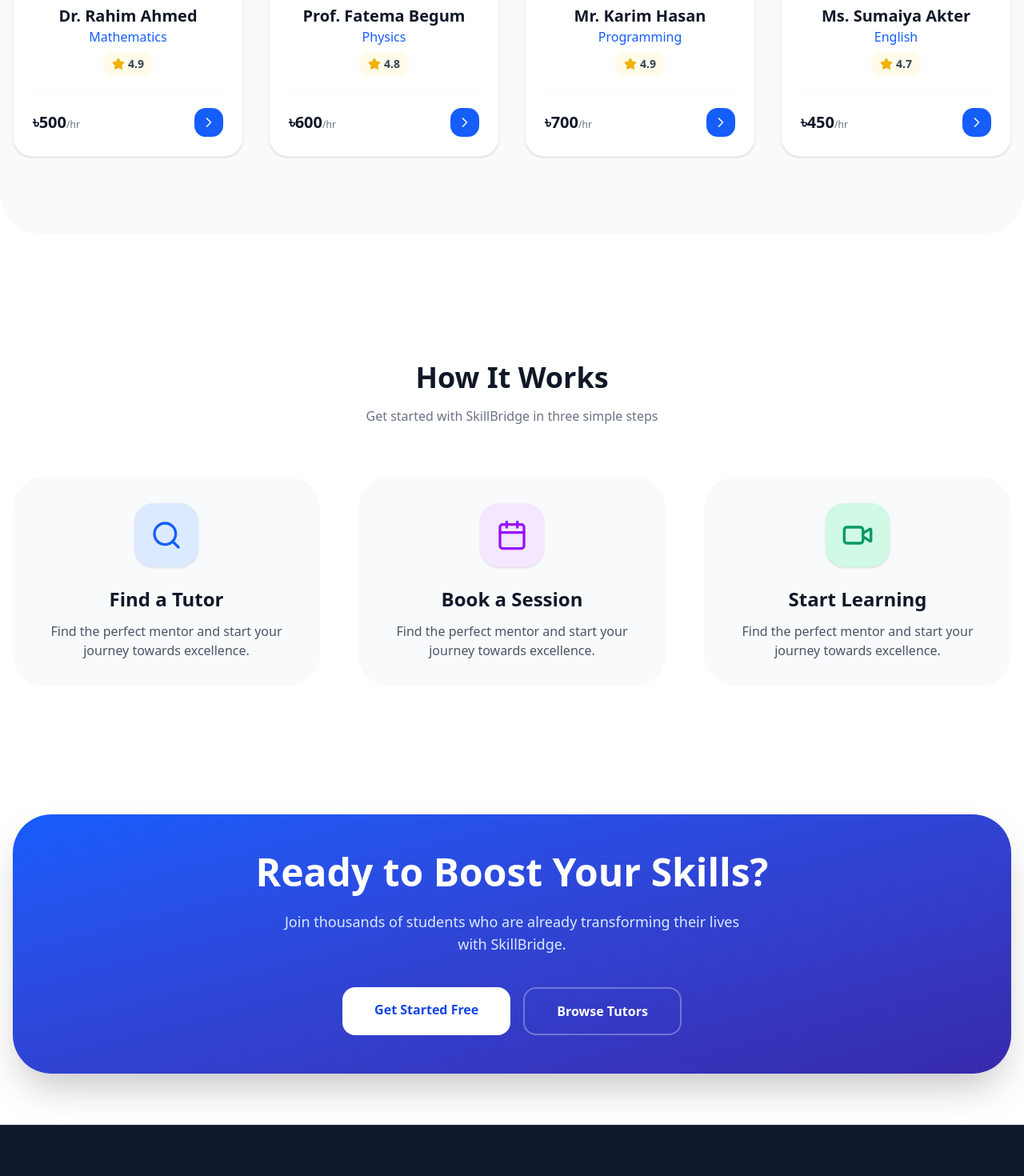
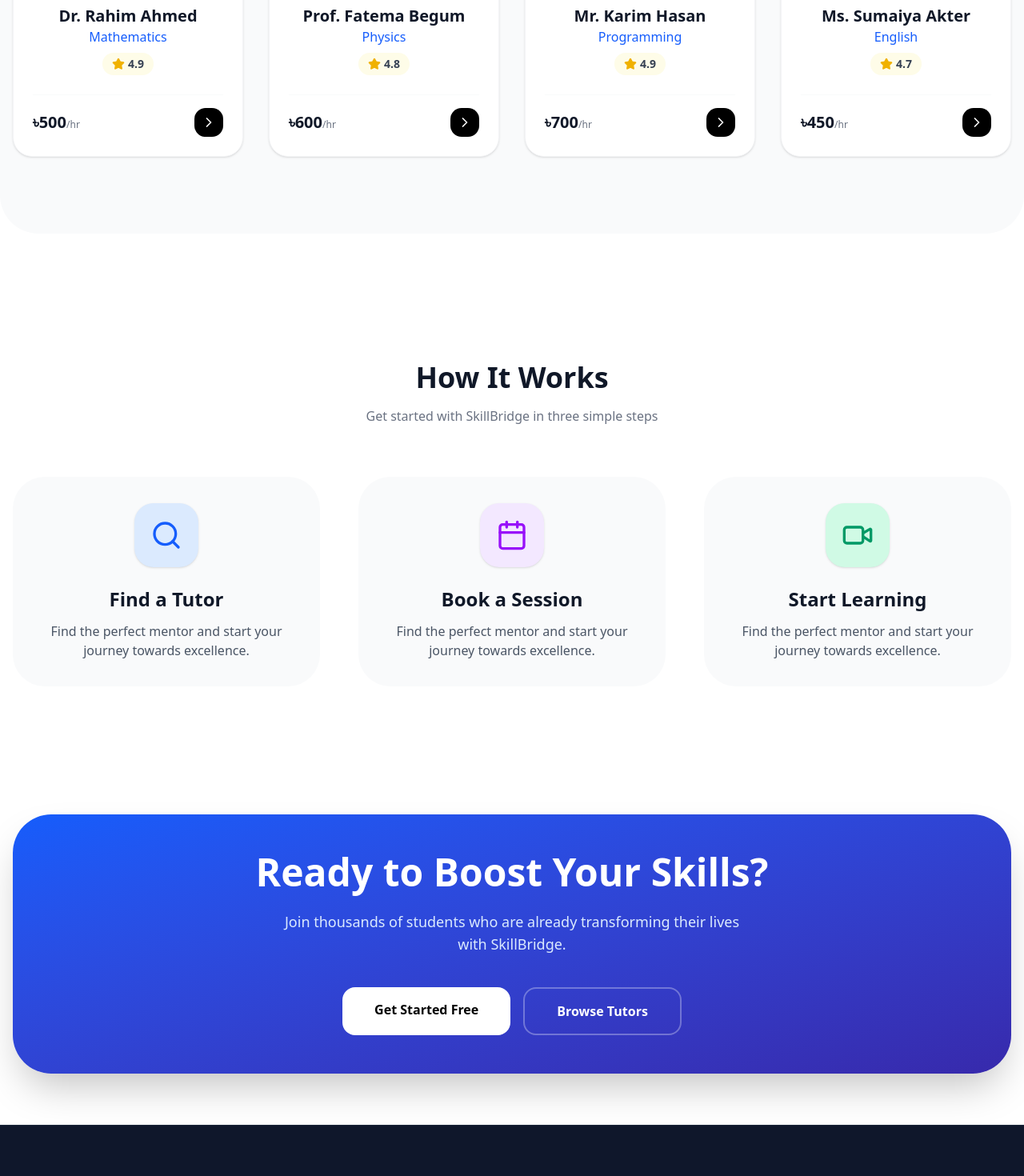
Before and after one commit to Fahad-smto/skill-bridge-frontend, a Next.js app: page / in a window 1280 px wide. Shown: the part 1580-3050 px from the top of the page at 80% size. Built offline with nearby package versions, Linux system fonts and the light colour scheme.

Commit message:
color changed

```diff
--- a/src/app/page.tsx
+++ b/src/app/page.tsx
@@ -105,7 +105,7 @@ export default function HomePage() {
                     <span className="text-xl font-bold text-gray-900">৳{tutor.price}</span>
                     <span className="text-gray-500 text-xs">/hr</span>
                   </div>
-                  <Link href={`/tutors`} className="bg-blue-600 text-white p-2 rounded-xl hover:bg-blue-700 transition-colors">
+                  <Link href={`/tutors`} className="bg-black text-white p-2 rounded-xl hover:bg-gray-800 transition-colors">
                     <ChevronRight className="w-5 h-5" />
                   </Link>
                 </div>
@@ -134,7 +134,7 @@ export default function HomePage() {
                 initial={{ opacity: 0, scale: 0.9 }}
                 whileInView={{ opacity: 1, scale: 1 }}
                 viewport={{ once: true }}
-                className="text-center p-8 rounded-[2.5rem] bg-gray-50 border border-transparent hover:border-blue-200 transition-colors"
+                className="text-center p-8 rounded-[2.5rem] bg-gray-50 border border-transparent hover:border-black transition-colors"
               >
                 <div className={`w-20 h-20 ${item.color} rounded-3xl flex items-center justify-center mx-auto mb-6 shadow-sm`}>
                   <item.icon className="w-10 h-10" />
@@ -160,7 +160,7 @@ export default function HomePage() {
             Join thousands of students who are already transforming their lives with SkillBridge.
           </p>
           <div className="flex flex-col sm:flex-row gap-4 justify-center">
-            <Link href="/register" className="bg-white text-blue-700 px-10 py-4 rounded-2xl font-bold hover:shadow-lg transition-all">
+            <Link href="/register" className="bg-white text-black px-10 py-4 rounded-2xl font-bold hover:shadow-lg transition-all">
               Get Started Free
             </Link>
             <Link href="/tutors" className="border-2 border-white/30 text-white px-10 py-4 rounded-2xl font-bold hover:bg-white/10 transition-all">
```
